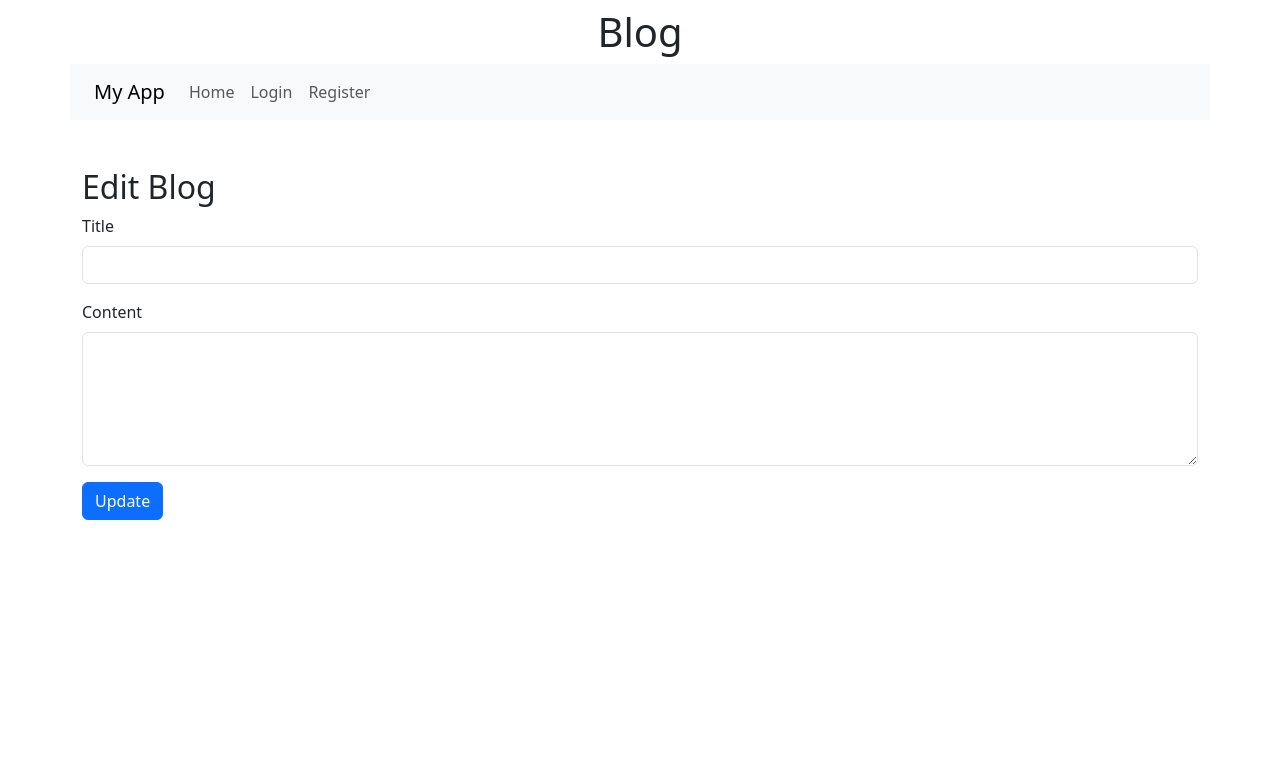
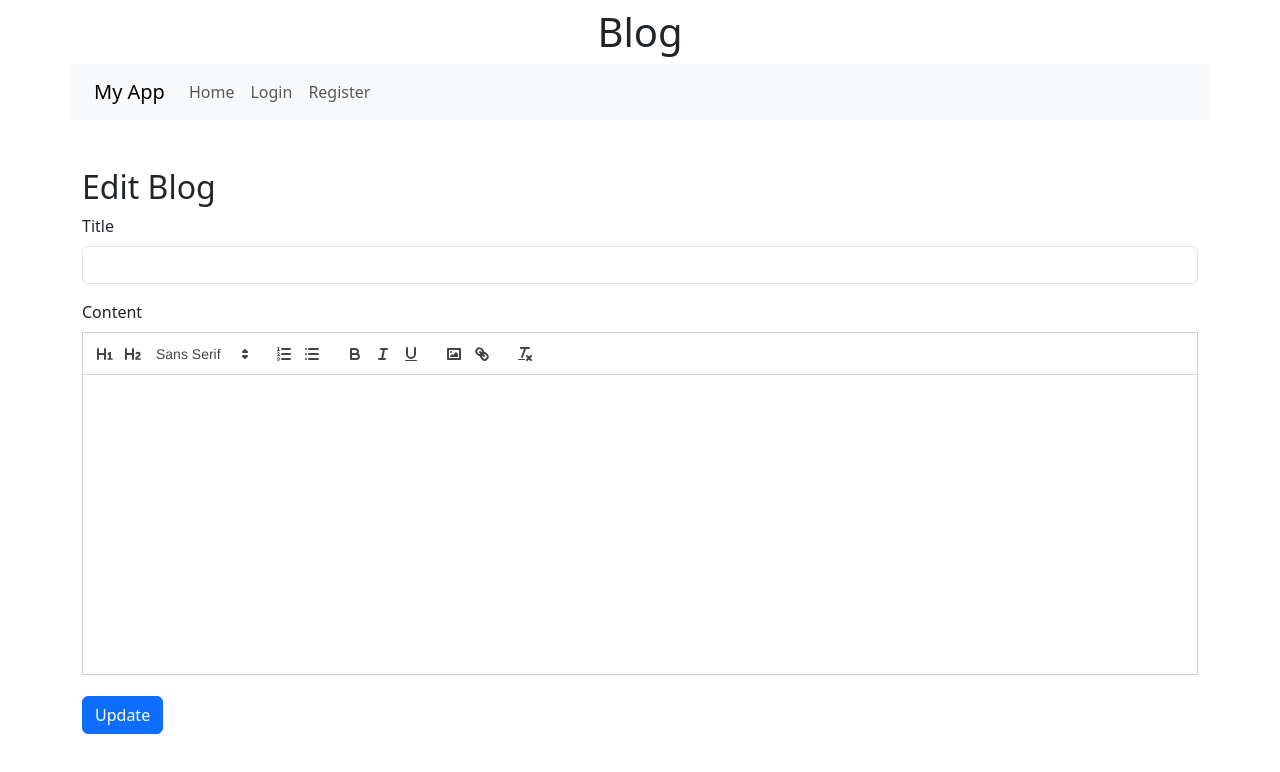
Before and after one commit to SaadMirza-github/react-blog, a React (Create React App) app: page /edit/1 in a window 1280 px wide. Shown: the top 772 px of the page. Built offline with nearby package versions, Linux system fonts and the light colour scheme; no server answers.

Commit message:
added quill advance text editor in create,edit blog

```diff
--- a/package.json
+++ b/package.json
@@ -8,8 +8,10 @@
     "@testing-library/user-event": "^13.5.0",
     "axios": "^1.7.7",
     "bootstrap": "^5.3.3",
+    "quill": "^2.0.2",
     "react": "^18.3.1",
     "react-dom": "^18.3.1",
+    "react-quill": "^2.0.0",
     "react-router-dom": "^6.26.2",
     "react-scripts": "5.0.1",
     "web-vitals": "^2.1.4"
--- a/src/BlogDetails.js
+++ b/src/BlogDetails.js
@@ -26,7 +26,10 @@ const BlogDetails = () => {
     return (
         <div className="container mt-5">
             <h2>{blog.title}</h2>
-            <p>{blog.content}</p>
+            <div>
+                {/* Render HTML content safely */}
+                <div dangerouslySetInnerHTML={{ __html: blog.content }} />
+            </div>
         </div>
     );
 };
--- a/src/CreateBlog.js
+++ b/src/CreateBlog.js
@@ -2,6 +2,7 @@
 import React, { useState } from 'react';
 import { useNavigate } from 'react-router-dom';
 import axios from 'axios';
+import ReactQuill from 'react-quill';
 
 const CreateBlog = () => {
     const [title, setTitle] = useState('');
@@ -39,15 +40,23 @@ const CreateBlog = () => {
                 </div>
                 <div className="mb-3">
                     <label className="form-label">Content</label>
-                    <textarea
-                        className="form-control"
-                        rows="5"
+                    <ReactQuill
+                        theme="snow"
                         value={content}
-                        onChange={(e) => setContent(e.target.value)}
-                        required
+                        onChange={setContent} // Store content in state
+                        modules={{
+                            toolbar: [
+                                [{ header: '1' }, { header: '2' }, { font: [] }],
+                                [{ list: 'ordered' }, { list: 'bullet' }],
+                                ['bold', 'italic', 'underline'],
+                                ['image', 'link'],
+                                ['clean'] // Remove formatting button
+                            ]
+                        }}
+                        style={{ height: '200px' }}
                     />
                 </div>
-                <button type="submit" className="btn btn-primary">Create</button>
+                <button type="submit" className="btn btn-primary my-5">Create</button>
             </form>
         </div>
     );
--- a/src/EditBlog.js
+++ b/src/EditBlog.js
@@ -1,6 +1,7 @@
 // src/components/EditBlog.js
 import React, { useState, useEffect } from 'react';
 import { useParams, useNavigate } from 'react-router-dom';
+import ReactQuill from 'react-quill';
 import axios from 'axios';
 
 const EditBlog = () => {
@@ -55,15 +56,23 @@ const EditBlog = () => {
                 </div>
                 <div className="mb-3">
                     <label className="form-label">Content</label>
-                    <textarea
-                        className="form-control"
-                        rows="5"
+                    <ReactQuill
+                        theme="snow"
                         value={content}
-                        onChange={(e) => setContent(e.target.value)}
-                        required
+                        onChange={setContent} // Update state with Quill content
+                        modules={{
+                            toolbar: [
+                                [{ header: '1' }, { header: '2' }, { font: [] }],
+                                [{ list: 'ordered' }, { list: 'bullet' }],
+                                ['bold', 'italic', 'underline'],
+                                ['image', 'link'],
+                                ['clean'] // Remove formatting button
+                            ]
+                        }}
+                        style={{ height: '300px' }}
                     />
                 </div>
-                <button type="submit" className="btn btn-primary">Update</button>
+                <button type="submit" className="btn btn-primary my-5">Update</button>
             </form>
         </div>
     );
--- a/src/index.js
+++ b/src/index.js
@@ -4,6 +4,7 @@ import './index.css';
 import App from './App';
 import reportWebVitals from './reportWebVitals';
 import 'bootstrap/dist/css/bootstrap.min.css';
+import 'react-quill/dist/quill.snow.css';
 
 
 
```
Also changed, not shown: 1 other file (tests, documents, lock files or other folders).
